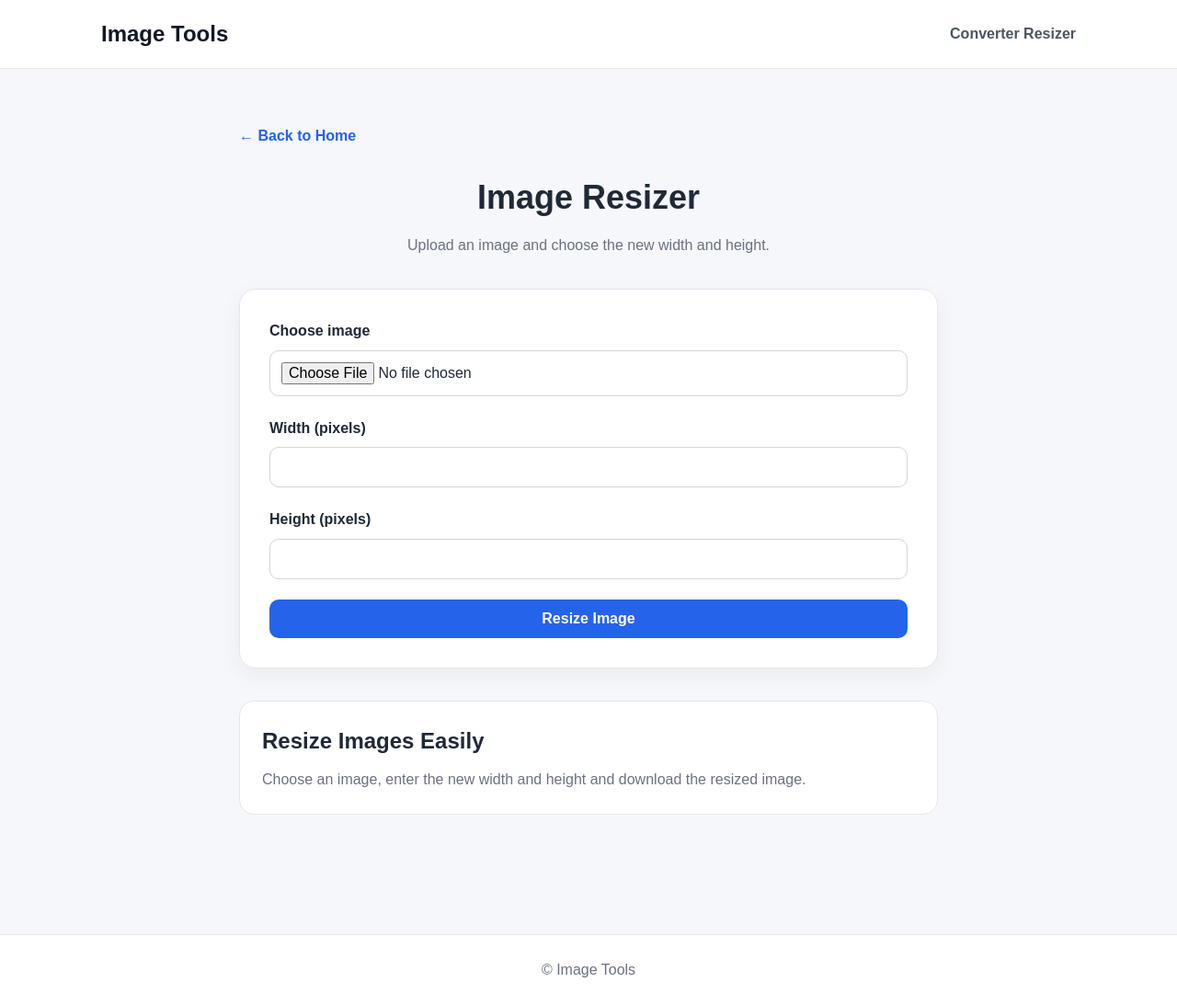
After one commit to elshahawybilal/image-tools, a FastAPI app: template templates/resize.html in a window 1280 px wide. The commit adds this page. Shown: the whole page at 92% size. Run offline with FastAPI, Linux system fonts and the light colour scheme; the template is opened without the code that fills it, so the values that code supplies are empty.

Commit message:
Add image resizer

```diff
--- a/main.py
+++ b/main.py
@@ -138,14 +138,10 @@ def is_format_available(format_name):
     ]
 
     if pillow_format == "WEBP":
-        return check_feature(
-            "webp"
-        )
+        return check_feature("webp")
 
     if pillow_format == "JPEG2000":
-        return check_feature(
-            "jpg_2000"
-        )
+        return check_feature("jpg_2000")
 
     Image.init()
 
@@ -164,9 +160,7 @@ def get_available_formats():
 
 
 def add_white_background(image):
-    rgba_image = image.convert(
-        "RGBA"
-    )
+    rgba_image = image.convert("RGBA")
 
     background = Image.new(
         "RGB",
@@ -176,9 +170,7 @@ def add_white_background(image):
 
     background.paste(
         rgba_image,
-        mask=rgba_image.getchannel(
-            "A"
-        ),
+        mask=rgba_image.getchannel("A"),
     )
 
     rgba_image.close()
@@ -241,9 +233,7 @@ def prepare_image(
             return image.copy()
 
         if "A" in image.getbands():
-            return image.convert(
-                "RGBA"
-            )
+            return image.convert("RGBA")
 
         return image.convert("RGB")
 
@@ -259,9 +249,7 @@ def prepare_image(
             return image.copy()
 
         if "A" in image.getbands():
-            return image.convert(
-                "RGBA"
-            )
+            return image.convert("RGBA")
 
         return image.convert("RGB")
 
@@ -279,9 +267,7 @@ def prepare_image(
             return image.copy()
 
         if "A" in image.getbands():
-            return image.convert(
-                "RGBA"
-            )
+            return image.convert("RGBA")
 
         return image.convert("RGB")
 
@@ -338,9 +324,7 @@ def clean_file_name(file_name):
         name_without_extension,
     )
 
-    cleaned_name = cleaned_name.strip(
-        "_"
-    )
+    cleaned_name = cleaned_name.strip("_")
 
     if not cleaned_name:
         cleaned_name = "image"
@@ -358,6 +342,20 @@ def converter_template(
         context={
             "page_title": "Image Converter",
             "formats": get_available_formats(),
+            "error_message": error_message,
+        },
+    )
+
+
+def resize_template(
+    request,
+    error_message=None,
+):
+    return templates.TemplateResponse(
+        request=request,
+        name="resize.html",
+        context={
+            "page_title": "Image Resizer",
             "error_message": error_message,
         },
     )
@@ -385,6 +383,18 @@ def converter_page(
     request: Request,
 ):
     return converter_template(
+        request=request
+    )
+
+
+@app.get(
+    "/resize",
+    response_class=HTMLResponse,
+)
+def resize_page(
+    request: Request,
+):
+    return resize_template(
         request=request
     )
 
@@ -463,11 +473,9 @@ async def convert_image(
             source_image.seek(0)
             source_image.load()
 
-            converted_image = (
-                prepare_image(
-                    source_image,
-                    target_format,
-                )
+            converted_image = prepare_image(
+                source_image,
+                target_format,
             )
 
             try:
@@ -531,3 +539,172 @@ async def convert_image(
         ],
         headers=headers,
     )
+
+
+@app.post(
+    "/resize",
+    response_class=HTMLResponse,
+)
+async def resize_image(
+    request: Request,
+    image: UploadFile = File(...),
+    width: int = Form(...),
+    height: int = Form(...),
+):
+    if width <= 0 or height <= 0:
+        return resize_template(
+            request=request,
+            error_message=(
+                "Width and height must "
+                "be greater than zero."
+            ),
+        )
+
+    if width > 10000 or height > 10000:
+        return resize_template(
+            request=request,
+            error_message=(
+                "Maximum width and height "
+                "are 10000 pixels."
+            ),
+        )
+
+    file_data = await image.read(
+        MAX_FILE_SIZE + 1
+    )
+
+    if not file_data:
+        return resize_template(
+            request=request,
+            error_message=(
+                "Please choose an image."
+            ),
+        )
+
+    if len(file_data) > MAX_FILE_SIZE:
+        return resize_template(
+            request=request,
+            error_message=(
+                "The image is too large. "
+                "Maximum file size is 20 MB."
+            ),
+        )
+
+    output_buffer = io.BytesIO()
+
+    try:
+        with Image.open(
+            io.BytesIO(file_data)
+        ) as source_image:
+
+            source_image.verify()
+
+        with Image.open(
+            io.BytesIO(file_data)
+        ) as source_image:
+
+            source_image.load()
+
+            original_format = (
+                source_image.format or "PNG"
+            )
+
+            resized_image = source_image.resize(
+                (width, height),
+                Image.Resampling.LANCZOS,
+            )
+
+            if original_format == "JPEG":
+                final_image = prepare_image(
+                    resized_image,
+                    "JPG",
+                )
+
+                extension = "jpg"
+                media_type = "image/jpeg"
+                save_format = "JPEG"
+                save_options = get_save_options(
+                    "JPG"
+                )
+
+            elif original_format == "WEBP":
+                final_image = prepare_image(
+                    resized_image,
+                    "WEBP",
+                )
+
+                extension = "webp"
+                media_type = "image/webp"
+                save_format = "WEBP"
+                save_options = get_save_options(
+                    "WEBP"
+                )
+
+            else:
+                final_image = prepare_image(
+                    resized_image,
+                    "PNG",
+                )
+
+                extension = "png"
+                media_type = "image/png"
+                save_format = "PNG"
+                save_options = get_save_options(
+                    "PNG"
+                )
+
+            try:
+                final_image.save(
+                    output_buffer,
+                    format=save_format,
+                    **save_options,
+                )
+
+            finally:
+                final_image.close()
+                resized_image.close()
+
+    except UnidentifiedImageError:
+        output_buffer.close()
+
+        return resize_template(
+            request=request,
+            error_message=(
+                "The selected file is not "
+                "a valid image."
+            ),
+        )
+
+    except Exception:
+        output_buffer.close()
+
+        return resize_template(
+            request=request,
+            error_message=(
+                "The image could not be resized."
+            ),
+        )
+
+    output_buffer.seek(0)
+
+    safe_name = clean_file_name(
+        image.filename
+    )
+
+    download_name = (
+        f"{safe_name}_resized."
+        f"{extension}"
+    )
+
+    headers = {
+        "Content-Disposition": (
+            "attachment; "
+            f'filename="{download_name}"'
+        )
+    }
+
+    return StreamingResponse(
+        output_buffer,
+        media_type=media_type,
+        headers=headers,
+    )
--- /dev/null
+++ b/templates/resize.html
@@ -0,0 +1,189 @@
+<!DOCTYPE html>
+<html lang="en">
+
+<head>
+    <meta charset="UTF-8">
+
+    <meta
+        name="viewport"
+        content="width=device-width, initial-scale=1.0"
+    >
+
+    <title>
+        Free Online Image Resizer
+    </title>
+
+    <meta
+        name="description"
+        content="Resize images online by choosing the exact width and height you need."
+    >
+
+    <link
+        rel="stylesheet"
+        href="{{ url_for('static', path='/style.css') }}"
+    >
+</head>
+
+<body>
+
+    <header class="site-header">
+        <div class="header-inner">
+
+            <a
+                class="logo"
+                href="/"
+            >
+                Image Tools
+            </a>
+
+            <nav>
+                <a
+                    class="nav-link"
+                    href="/converter"
+                >
+                    Converter
+                </a>
+
+                <a
+                    class="nav-link"
+                    href="/resize"
+                >
+                    Resizer
+                </a>
+            </nav>
+
+        </div>
+    </header>
+
+    <main class="page-container">
+
+        <div class="tool-page">
+
+            <a
+                class="back-link"
+                href="/"
+            >
+                ← Back to Home
+            </a>
+
+            <section class="tool-heading">
+
+                <h1>
+                    Image Resizer
+                </h1>
+
+                <p>
+                    Upload an image and choose
+                    the new width and height.
+                </p>
+
+            </section>
+
+            <section class="converter-box">
+
+                {% if error_message %}
+
+                    <div class="error-message">
+                        {{ error_message }}
+                    </div>
+
+                {% endif %}
+
+                <form
+                    action="/resize"
+                    method="post"
+                    enctype="multipart/form-data"
+                >
+
+                    <div class="form-group">
+
+                        <label for="image">
+                            Choose image
+                        </label>
+
+                        <input
+                            type="file"
+                            id="image"
+                            name="image"
+                            accept="image/*"
+                            required
+                        >
+
+                    </div>
+
+                    <div class="form-group">
+
+                        <label for="width">
+                            Width (pixels)
+                        </label>
+
+                        <input
+                            type="number"
+                            id="width"
+                            name="width"
+                            min="1"
+                            max="10000"
+                            required
+                        >
+
+                    </div>
+
+                    <div class="form-group">
+
+                        <label for="height">
+                            Height (pixels)
+                        </label>
+
+                        <input
+                            type="number"
+                            id="height"
+                            name="height"
+                            min="1"
+                            max="10000"
+                            required
+                        >
+
+                    </div>
+
+                    <button
+                        class="primary-button"
+                        type="submit"
+                    >
+                        Resize Image
+                    </button>
+
+                </form>
+
+            </section>
+
+            <section class="info-section">
+
+                <h2>
+                    Resize Images Easily
+                </h2>
+
+                <p>
+                    Choose an image, enter the
+                    new width and height and
+                    download the resized image.
+                </p>
+
+            </section>
+
+        </div>
+
+    </main>
+
+    <footer class="site-footer">
+        <div class="footer-inner">
+
+            <p>
+                © Image Tools
+            </p>
+
+        </div>
+    </footer>
+
+</body>
+
+</html>
```
Also changed, not shown: templates/index.html (+16 -6 lines).
